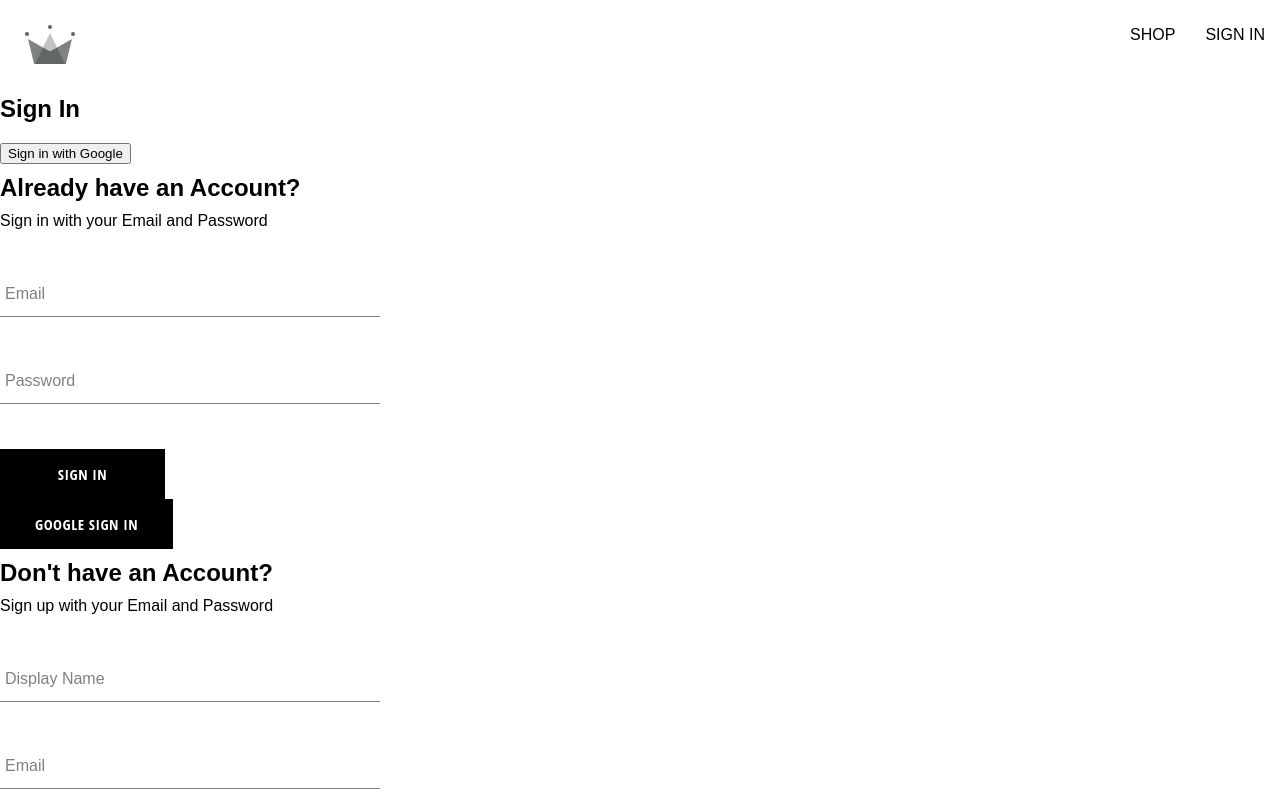
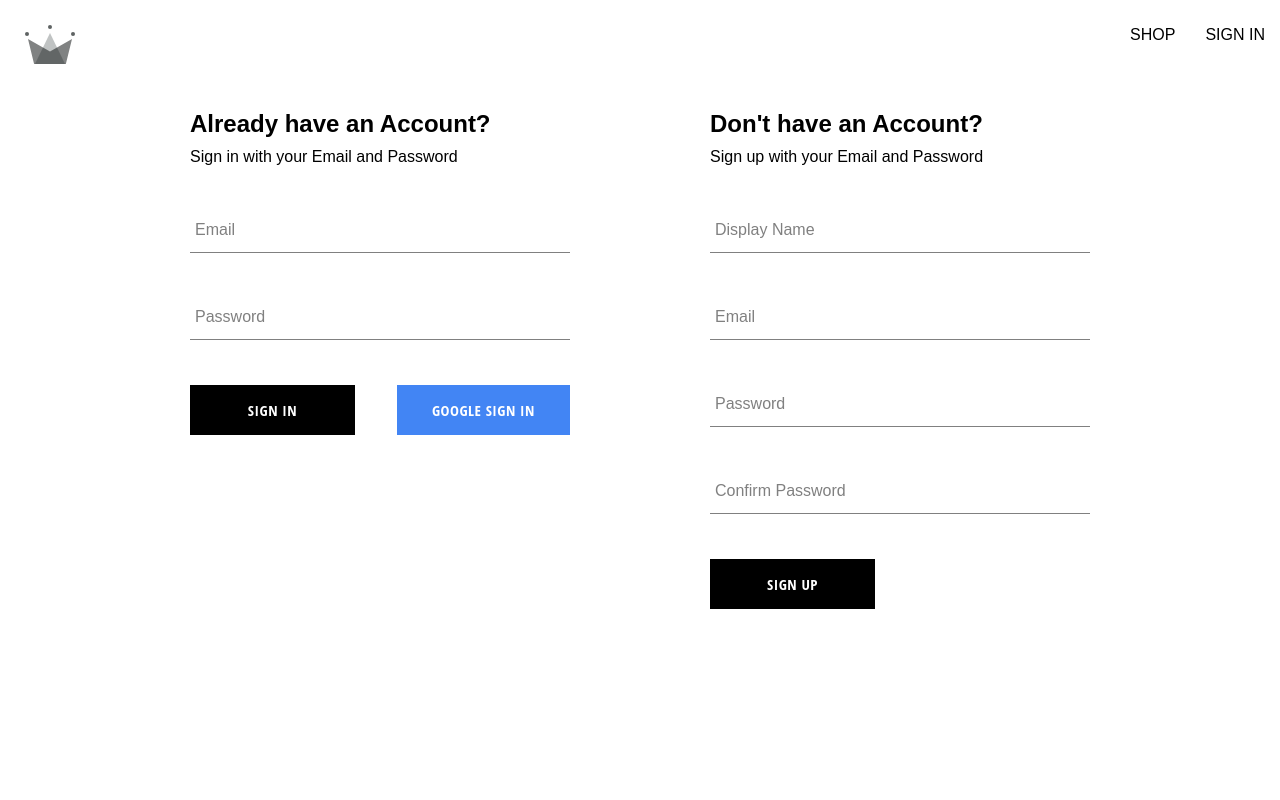
Before and after one commit to Uzair171/monowear, a React (Vite) app: page /sign-in in a window 1280 px wide. Shown: the top 800 px of the page. Built offline with nearby package versions, Linux system fonts and the light colour scheme; no server answers.

Commit message:
created sign in page

```diff
--- a/src/components/SignInForm/SignInForm.jsx
+++ b/src/components/SignInForm/SignInForm.jsx
@@ -6,6 +6,7 @@ import { useState } from "react";
 import {
   createUserDocumentFromAuth,
   signInWithGooglePopup,
+  signInAuthWithEmailAndPassword,
 } from "../../utils/firebase.utils";
 const defaultFormFields = {
   email: "",
@@ -39,6 +40,8 @@ const SignInForm = () => {
 
     try {
       setFormFields(defaultFormFields);
+      const response = await signInAuthWithEmailAndPassword(email, password);
+      console.log(response);
     } catch (error) {
       if (error.code === "auth/user-not-found") {
         alert("No user associated with this email");
@@ -72,11 +75,12 @@ const SignInForm = () => {
           onChange={handleChange}
           required
         />
-
-        <Button type="button">Sign In</Button>
-        <Button type="button" onClick={logGoogleUser}>
-          Google Sign In
-        </Button>
+        <div className="button">
+          <Button>Sign In</Button>
+          <Button type="button" buttonType="google" onClick={logGoogleUser}>
+            Google Sign In
+          </Button>
+        </div>
       </form>
     </div>
   );
--- a/src/components/SignInForm/sign-in.style.scss
+++ b/src/components/SignInForm/sign-in.style.scss
@@ -5,4 +5,8 @@
   h2 {
     margin: 10px 0;
   }
+  .button {
+    display: flex;
+    justify-content: space-between;
+  }
 }
--- a/src/pages/SignIn/SignIn.jsx
+++ b/src/pages/SignIn/SignIn.jsx
@@ -1,19 +1,9 @@
 import SignInForm from "../../components/SignInForm/SignInForm";
 import SignUpForm from "../../components/SignUpForm/SignUpForm";
-import {
-  createUserDocumentFromAuth,
-  signInWithGooglePopup,
-} from "../../utils/firebase.utils";
-
+import "./signIn.style.scss";
 const SignIn = () => {
-  const logGoogleUser = async () => {
-    const { user } = await signInWithGooglePopup();
-    const userDocRef = await createUserDocumentFromAuth(user);
-  };
   return (
-    <div>
-      <h2>Sign In</h2>
-      <button onClick={logGoogleUser}>Sign in with Google</button>
+    <div className="auth-container">
       <SignInForm />
       <SignUpForm />
     </div>
--- a/src/pages/SignIn/signIn.style.scss
+++ b/src/pages/SignIn/signIn.style.scss
@@ -0,0 +1,6 @@
+.auth-container {
+  display: flex;
+  width: 900px;
+  justify-content: space-between;
+  margin: 30px auto;
+}
--- a/src/utils/firebase.utils.js
+++ b/src/utils/firebase.utils.js
@@ -5,6 +5,7 @@ import {
   signInWithPopup,
   GoogleAuthProvider,
   createUserWithEmailAndPassword,
+  signInWithEmailAndPassword,
 } from "firebase/auth";
 import { getFirestore, doc, getDoc, setDoc } from "firebase/firestore";
 
@@ -58,3 +59,8 @@ export const createAuthUserWithEmailAndPassword = async (email, password) => {
   if (!email || !password) return;
   return await createUserWithEmailAndPassword(auth, email, password);
 };
+
+export const signInAuthWithEmailAndPassword = async (email, password) => {
+  if (!email || !password) return;
+  return await signInWithEmailAndPassword(auth, email, password);
+};
```
